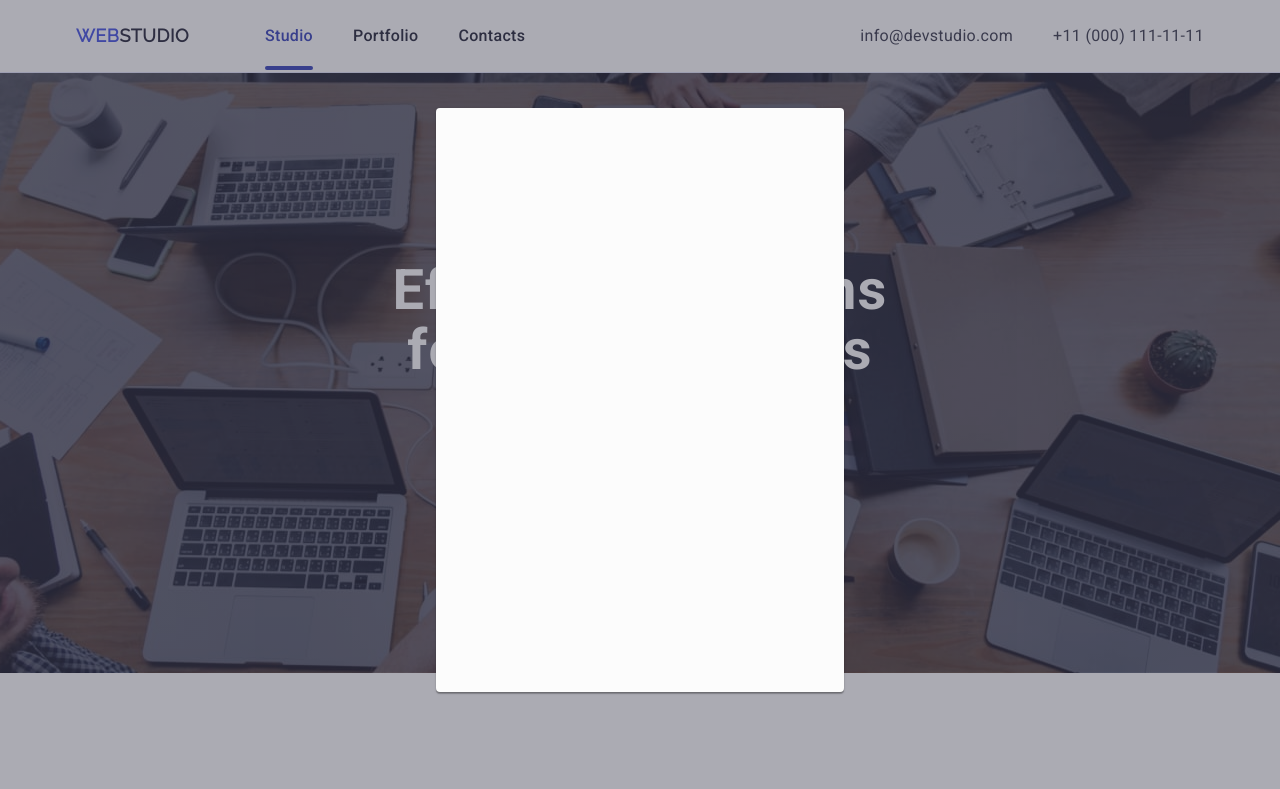
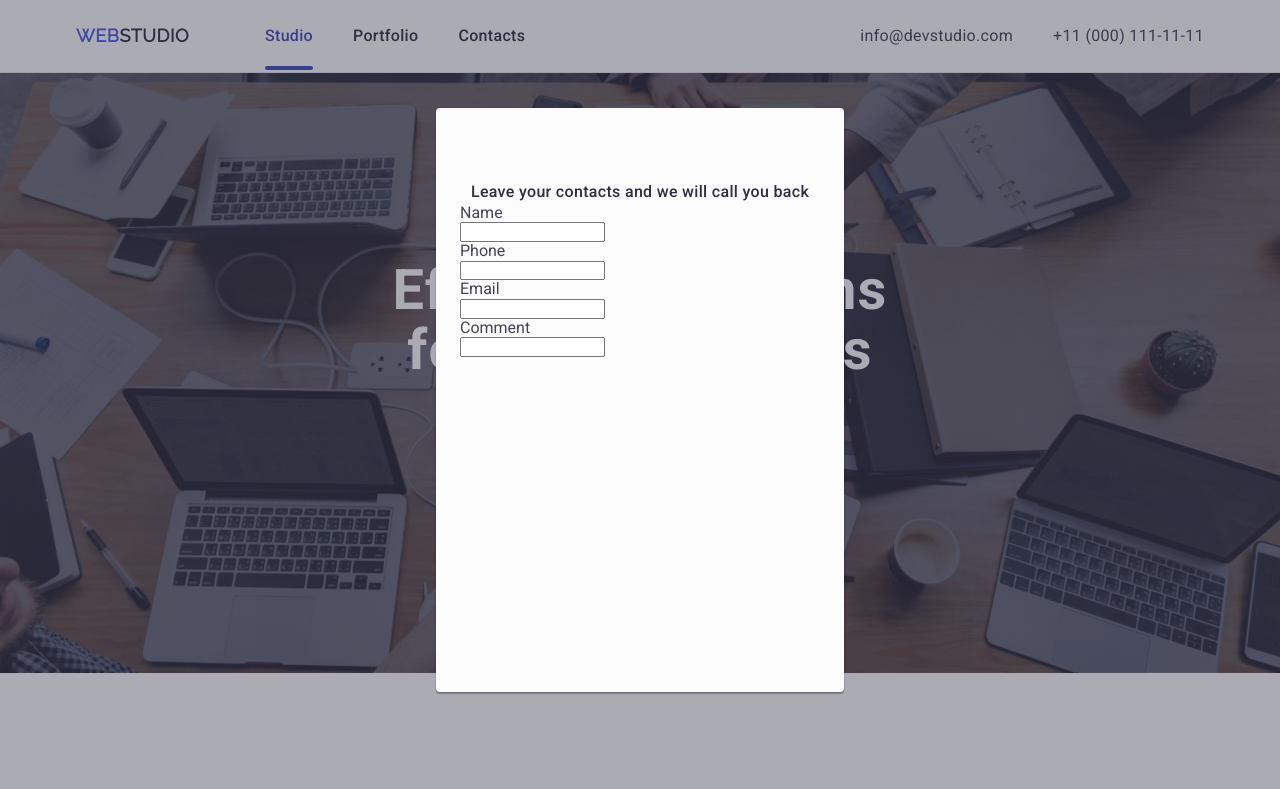
Before and after one commit to Andinator13/goit-markup-hw-05, a plain HTML site: page index.html in a window 1280 px wide. Shown: the top 789 px of the page. Drawn offline with nearby package versions, Linux system fonts and the light colour scheme.

Commit message:
add modal form with labels and inputs

```diff
--- a/css/stylesheet.css
+++ b/css/stylesheet.css
@@ -627,4 +627,26 @@ footer .logo-span {
   padding: 72px 24px 24px 24px;
 }
 
+.modal-text {
+  font-weight: 500;
+  font-size: 16px;
+  line-height: 1.5;
+  letter-spacing: 0.02em;
+  text-align: center;
+  color: #2e2f42;
+}
+
+.modal-form {
+  display: flex;
+  flex-direction: column;
+}
+
+.label-modal-form {
+  font-weight: 400;
+  font-size: 12px;
+  line-height: 1.16667;
+  letter-spacing: 0.04em;
+  color: #8e8f99;
+}
+
 /* #endregion */
--- a/index.html
+++ b/index.html
@@ -504,7 +504,27 @@
     <!-- #region modal window -->
 
     <div class="modal-overlay">
-      <div class="modal"></div>
+      <div class="modal">
+        <p class="modal-text">Leave your contacts and we will call you back</p>
+        <form class="modal-form">
+          Name
+          <label class="label-modal-form">
+            <input class="input-modal-form" type="text" />
+          </label>
+          Phone
+          <label class="label-modal-form">
+            <input type="text" />
+          </label>
+          Email
+          <label class="label-modal-form">
+            <input type="text" />
+          </label>
+          Comment
+          <label class="label-modal-form">
+            <input type="text" />
+          </label>
+        </form>
+      </div>
     </div>
 
     <!-- #endregion -->
```
